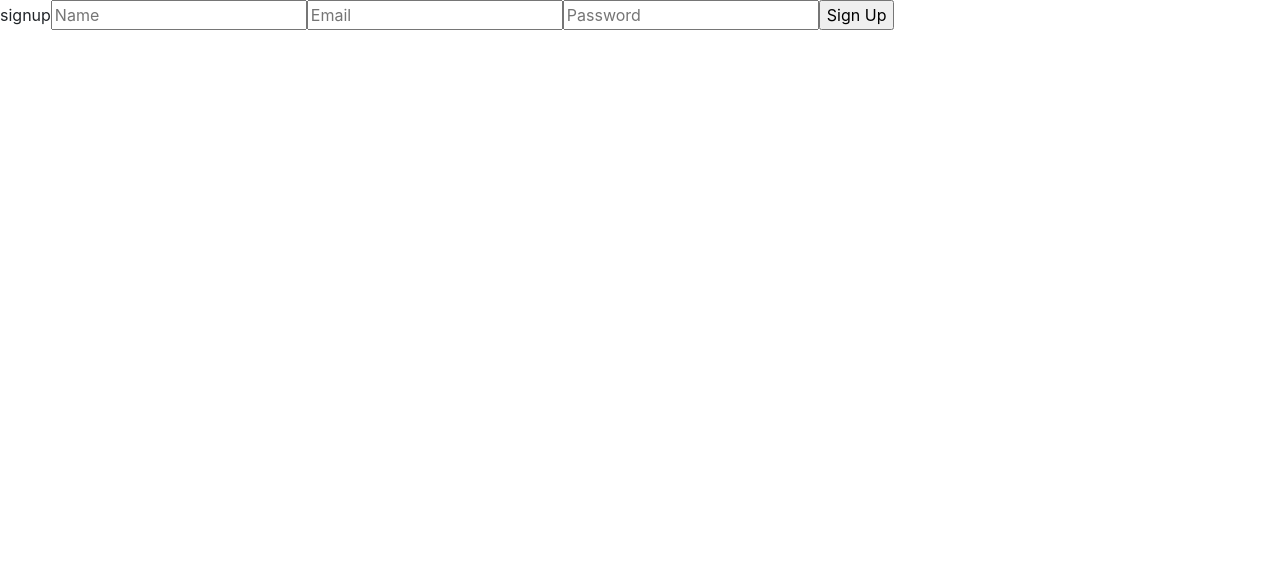
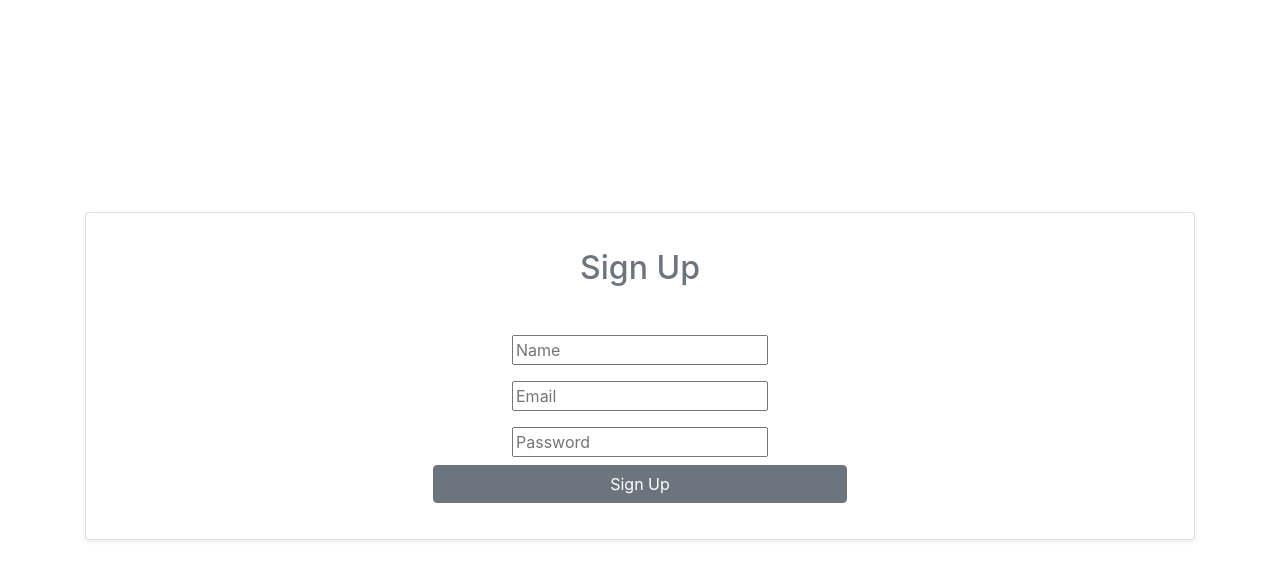
Before and after one commit to kjeunn/trello-cloning-client, a React (Create React App) app: page /signup in a window 1280 px wide. Shown: the top 580 px of the page. Built offline with nearby package versions, Linux system fonts and the light colour scheme; no server answers.

Commit message:
Implement signin/signout/signup css :lipstick:

```diff
--- a/src/pages/SignIn.js
+++ b/src/pages/SignIn.js
@@ -28,6 +28,7 @@ export default class SignIn extends Component {
     })
       .then(res => res.json())
       .then(res => {
+        console.log(res);
         if (res === 'success') {
           this.setState({
             isSignIn: true,
--- a/src/pages/SignOut.js
+++ b/src/pages/SignOut.js
@@ -8,7 +8,7 @@ export default class Home extends Component {
         <Nav />
         <div style={{ height: '80%' }}>
           <div className="row h-100">
-            <div className="col-sm-12 my-auto">
+            <div className="col-md-12 my-auto">
               <div className="w-auto mx-auto">
                 <h3 className="text-muted text-center pt-20 pb-20">
                   Thanks for using Trello.
--- a/src/pages/SignUp.js
+++ b/src/pages/SignUp.js
@@ -1,5 +1,6 @@
 import React, { Component } from 'react';
 import { Redirect } from 'react-router-dom';
+import { SERVER_ADDRESS } from '../config/.env';
 
 export default class SignUp extends Component {
   constructor() {
@@ -16,7 +17,7 @@ export default class SignUp extends Component {
       email: document.getElementsByClassName('email')[0].value,
       password: document.getElementsByClassName('password')[0].value,
     };
-    await fetch('http://localhost:3002/user/signup', {
+    await fetch(`${SERVER_ADDRESS}/user/signup`, {
       headers: {
         'Access-Control-Allow-Origin': '*',
         'Content-Type': 'application/json',
@@ -45,17 +46,43 @@ export default class SignUp extends Component {
       return <Redirect to="/signin" />;
     }
     return (
-      <div>
-        signup
+      <div
+        className="container text-center justify-content-md-center mw-70%"
+        style={{ height: '100%' }}
+      >
+        {' '}
+        <div className="row h-100">
+          <div className="col-md-12 my-auto mw-70%">
+            <div className="card shadow-sm p-3 mb-5 bg-white rounded col-md-12 mx-auto ">
+              <div className="card-body">
+                <h2 className="card-title text-muted text-center text-justify pt-20 pb-20">
+                  Sign Up
+                </h2>
+                <div className="mt-5 mb-2.5">
                   <input type="text" className="name" placeholder="Name" />
+                </div>
+                <div className="mt-3 mb-2">
                   <input type="email" className="email" placeholder="Email" />
-        <input type="password" className="password" placeholder="Password" />
+                </div>
+                <div className="mt-3 mb-2">
                   <input
+                    type="password"
+                    className="password"
+                    placeholder="Password"
+                  />
+                </div>
+                <small style={{ color: 'red' }}>{helperMessage}</small>
+                <input
+                  className="btn btn-secondary my-2 my-md-0 mr-5 mx-auto"
+                  style={{ width: '40%' }}
                   type="button"
                   value="Sign Up"
                   onClick={this.handleSignUpButtonClicked}
                 />
-        <div>{helperMessage}</div>
+              </div>
+            </div>
+          </div>
+        </div>
       </div>
     );
   }
```
Lines whose indentation alone changed are shown as unchanged.
